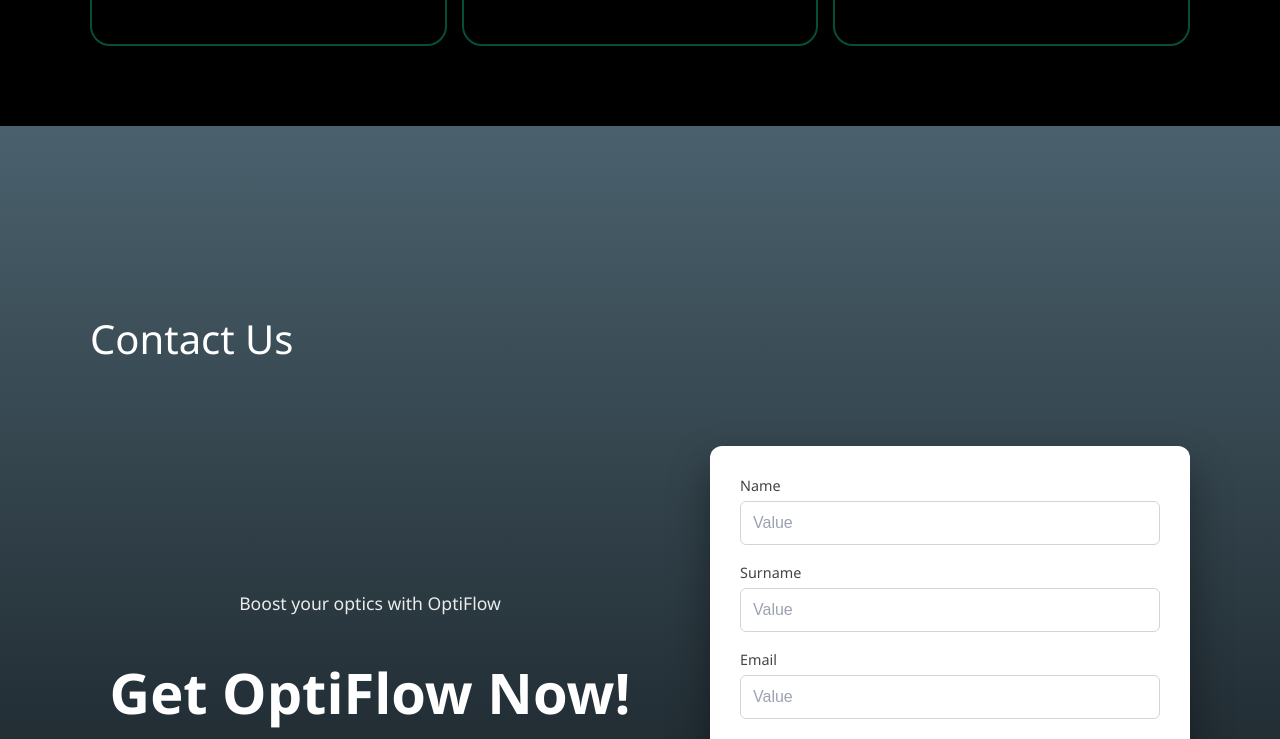
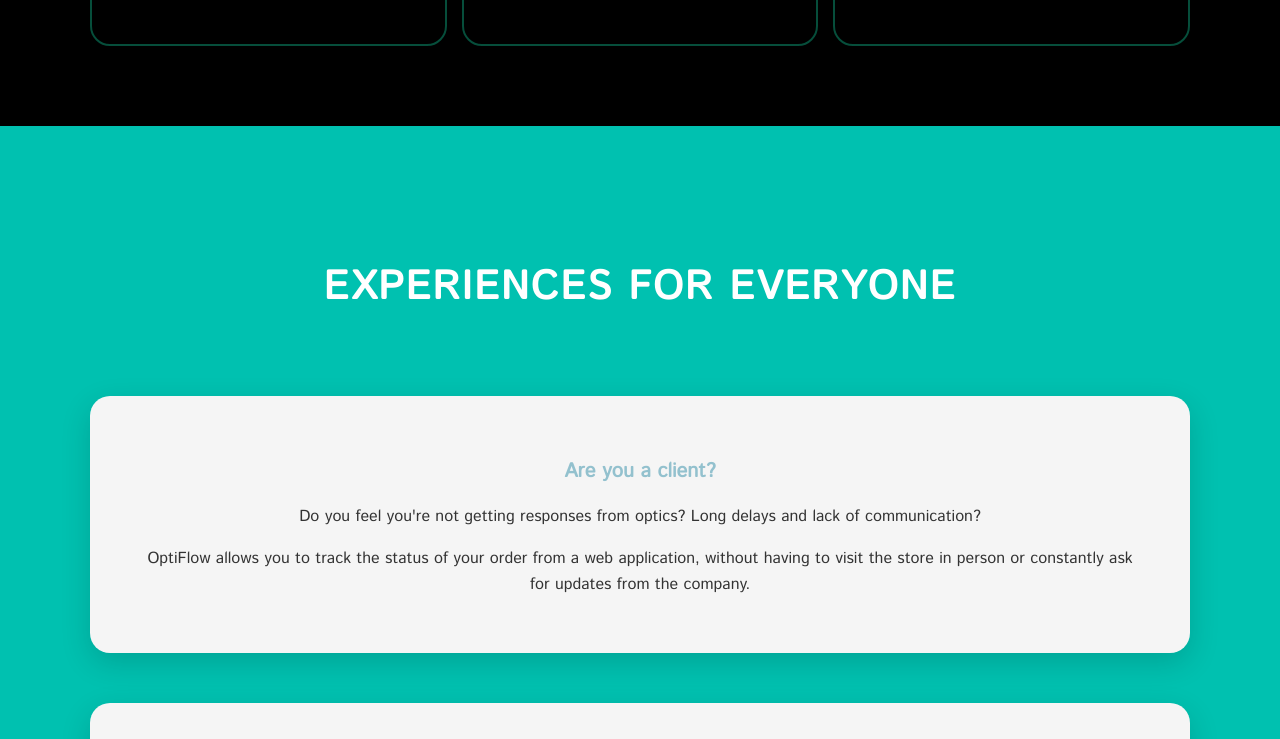
Before and after one commit to 1asi0730-2610-10203-OptiFlow/OptiFlow-Landing-Page, a Vue app: page / in a window 1280 px wide. Shown: the part 1760-2499 px from the top of the page. Built offline with nearby package versions, Linux system fonts and the light colour scheme.

Commit message:
chore: imported TwoExperiences.vue

```diff
--- a/src/App.vue
+++ b/src/App.vue
@@ -4,12 +4,13 @@
 import HeroCopmonent from "./components/HeroComponent.vue";
 import ContactSection from "./components/ContactSection.vue";
 import Footer from "./components/Footer.vue";
-
+import TwoExperiences from "./components/TwoExperiences.vue";
 </script>
 <template>
   <NavbarComponent/>
   <HeroCopmonent/>
   <FeaturesSection />
+  <TwoExperiences/>
   <ContactSection />
   <Footer />
 </template>
```
